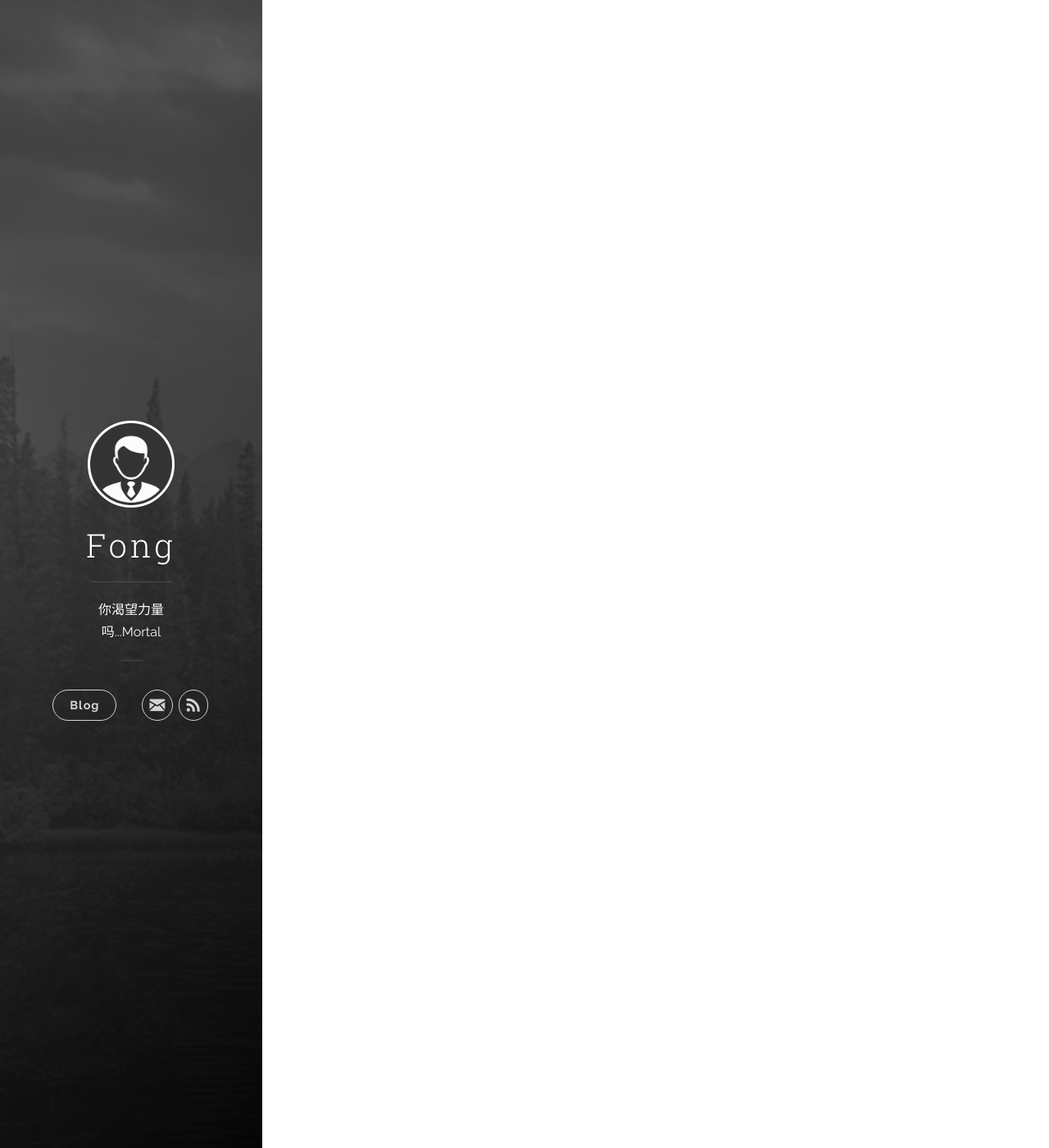
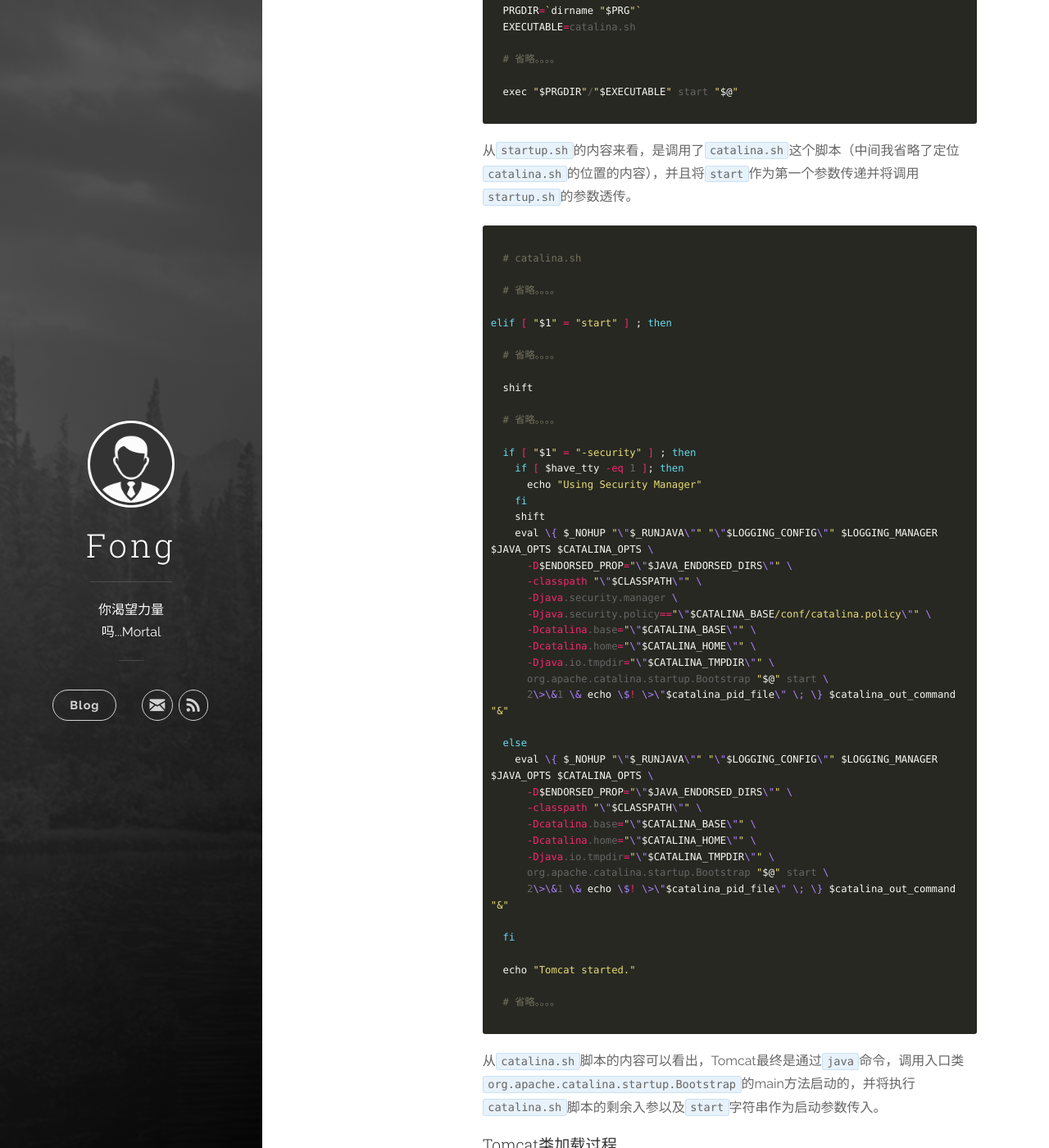
Before and after one commit to fzp-cxsys/fong, a Jekyll site: the page built from framework/_posts/2018-12-31-Tomcat源码分析一.md, in a window 1280 px wide and 1400 px high, scrolled down 589 px. Shown: the whole window at 82% size. Built offline with Jekyll 4.4.1, drawn with Linux system fonts in a browser that asks for light colours; some of the changed text lies outside the part shown.

````diff
--- a/_config.yml
+++ b/_config.yml
@@ -25,7 +25,7 @@ defaults:
 # Build settings
 destination: _site
 paginate: 10
-permalink: /:categories/:year/:month/:title/
+permalink: /:categories/:title/
 markdown: kramdown
 highlighter: rouge
 
--- a/framework/_posts/2018-12-31-Tomcat源码分析一.md
+++ b/framework/_posts/2018-12-31-Tomcat源码分析一.md
@@ -2,13 +2,86 @@
 title: "Tomcat源码分析（一）"
 subtitle: "启动加载"
 date: 2018-12-31
-categories: [framework]
-tags: [Tomcat]
+categories: [framework, tomcat]
+tags: [Tomcat, source code]
 ---
 Tomcat源码分析系列的第一篇，我们从万物起源——启动脚本开始，总结Tomcat在启动过程中是如何从启动脚本开始将其各个组件所依赖的Class和Resource加载到JVM中的。
 
 #### 从Tomcat的启动脚本入手
 
+我们实验环境通常启动Tomcat的方法就是通过启动脚本`startup.sh`，所以我们就从这个脚本入手。
+
+``` shell
+
+  # startup.sh
+
+  # 省略。。。。
+
+  PRG="$0"
+
+  # 省略。。。。
+
+  PRGDIR=`dirname "$PRG"`
+  EXECUTABLE=catalina.sh
+
+  # 省略。。。。
+
+  exec "$PRGDIR"/"$EXECUTABLE" start "$@"
+
+```
+
+从`startup.sh`的内容来看，是调用了`catalina.sh`这个脚本（中间我省略了定位`catalina.sh`的位置的内容），并且将`start`作为第一个参数传递并将调用`startup.sh`的参数透传。
+
+``` shell
+
+  # catalina.sh
+
+  # 省略。。。。
+
+elif [ "$1" = "start" ] ; then
+
+  # 省略。。。。
+
+  shift
+
+  # 省略。。。。
+
+  if [ "$1" = "-security" ] ; then
+    if [ $have_tty -eq 1 ]; then
+      echo "Using Security Manager"
+    fi
+    shift
+    eval \{ $_NOHUP "\"$_RUNJAVA\"" "\"$LOGGING_CONFIG\"" $LOGGING_MANAGER $JAVA_OPTS $CATALINA_OPTS \
+      -D$ENDORSED_PROP="\"$JAVA_ENDORSED_DIRS\"" \
+      -classpath "\"$CLASSPATH\"" \
+      -Djava.security.manager \
+      -Djava.security.policy=="\"$CATALINA_BASE/conf/catalina.policy\"" \
+      -Dcatalina.base="\"$CATALINA_BASE\"" \
+      -Dcatalina.home="\"$CATALINA_HOME\"" \
+      -Djava.io.tmpdir="\"$CATALINA_TMPDIR\"" \
+      org.apache.catalina.startup.Bootstrap "$@" start \
+      2\>\&1 \& echo \$! \>\"$catalina_pid_file\" \; \} $catalina_out_command "&"
+
+  else
+    eval \{ $_NOHUP "\"$_RUNJAVA\"" "\"$LOGGING_CONFIG\"" $LOGGING_MANAGER $JAVA_OPTS $CATALINA_OPTS \
+      -D$ENDORSED_PROP="\"$JAVA_ENDORSED_DIRS\"" \
+      -classpath "\"$CLASSPATH\"" \
+      -Dcatalina.base="\"$CATALINA_BASE\"" \
+      -Dcatalina.home="\"$CATALINA_HOME\"" \
+      -Djava.io.tmpdir="\"$CATALINA_TMPDIR\"" \
+      org.apache.catalina.startup.Bootstrap "$@" start \
+      2\>\&1 \& echo \$! \>\"$catalina_pid_file\" \; \} $catalina_out_command "&"
+
+  fi
+
+  echo "Tomcat started."
+
+  # 省略。。。。
+
+```
+
+从`catalina.sh`脚本的内容可以看出，Tomcat最终是通过`java`命令，调用入口类`org.apache.catalina.startup.Bootstrap`的main方法启动的，并将执行`catalina.sh`脚本的剩余入参以及`start`字符串作为启动参数传入。
+
 #### Tomcat类加载过程
 
 #### 加载和启动
````
Also changed, not shown: algorithm/_posts/2019-01-13-红黑树.md (added, +11 -0 lines), algorithm/_posts/2019-01-17-优先队列.md (added, +7 -0 lines), java/_posts/2019-01-02-Java类加载器.md (+3 -1 lines), java/_posts/2019-01-19-JVM内存模型.md (added, +23 -0 lines), platform/_posts/2019-01-09-Docker-Machine-单机搭建Docker集群.md (added, +12 -0 lines).
